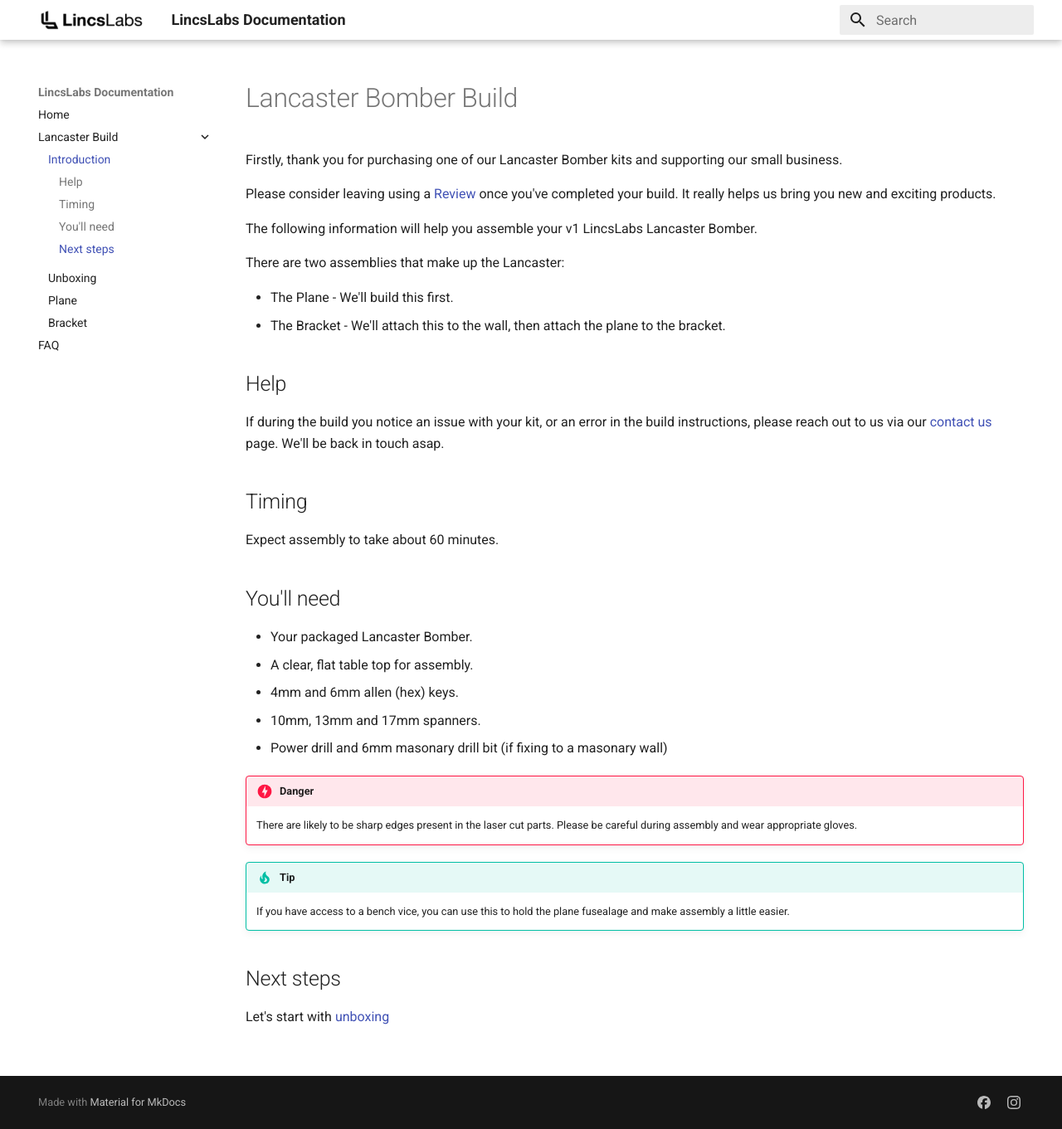
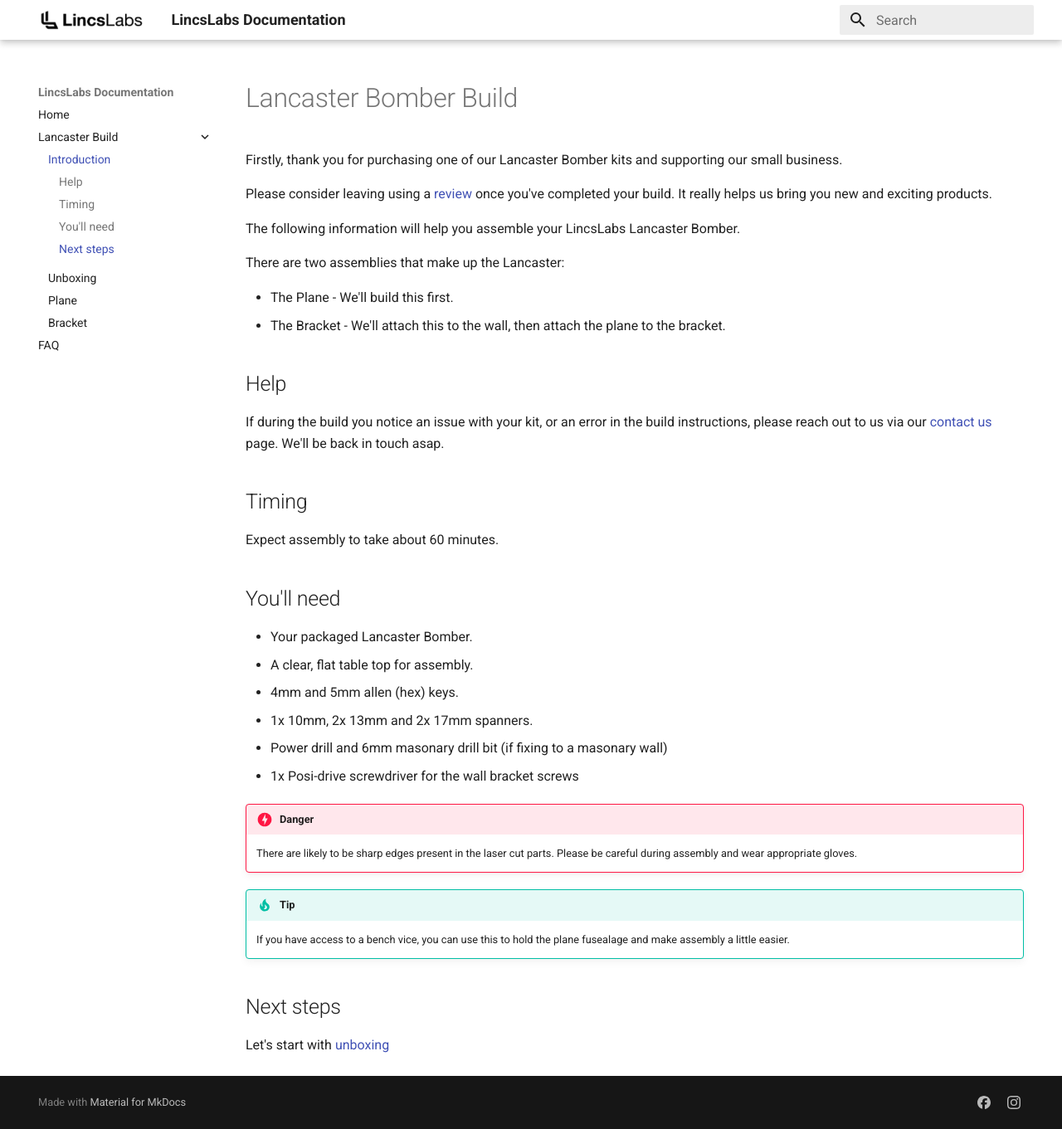
Before and after one commit to LincsLabs/docs, an MkDocs documentation site: the page built from docs/lancaster.md, in a window 1280 px wide and 1361 px high. Shown: the whole window at 83% size. Built offline with MkDocs 1.6.1 and Material for MkDocs 9.7.7, drawn with Linux system fonts in a browser that asks for light colours.

```diff
--- a/docs/lancaster.md
+++ b/docs/lancaster.md
@@ -2,9 +2,9 @@
 
 Firstly, thank you for purchasing one of our Lancaster Bomber kits and supporting our small business.
 
-Please consider leaving using a [Review](https://www.facebook.com/LincsLabs/reviews) once you've completed your build. It really helps us bring you new and exciting products.
+Please consider leaving using a [review](https://www.facebook.com/LincsLabs/reviews) once you've completed your build. It really helps us bring you new and exciting products.
 
-The following information will help you assemble your v1 LincsLabs Lancaster Bomber.
+The following information will help you assemble your LincsLabs Lancaster Bomber.
 
 There are two assemblies that make up the Lancaster:
 
@@ -23,9 +23,10 @@ Expect assembly to take about 60 minutes.
 
 - Your packaged Lancaster Bomber.
 - A clear, flat table top for assembly.
-- 4mm and 6mm allen (hex) keys.
-- 10mm, 13mm and 17mm spanners.
+- 4mm and 5mm allen (hex) keys.
+- 1x 10mm, 2x 13mm and 2x 17mm spanners.
 - Power drill and 6mm masonary drill bit (if fixing to a masonary wall)
+- 1x Posi-drive screwdriver for the wall bracket screws
 
 !!! DANGER
     There are likely to be sharp edges present in the laser cut parts. Please be careful during assembly and wear appropriate gloves.
```
Also changed, not shown: docs/index.md (+2 -0 lines), docs/lancaster/unbox.md (+7 -3 lines).
